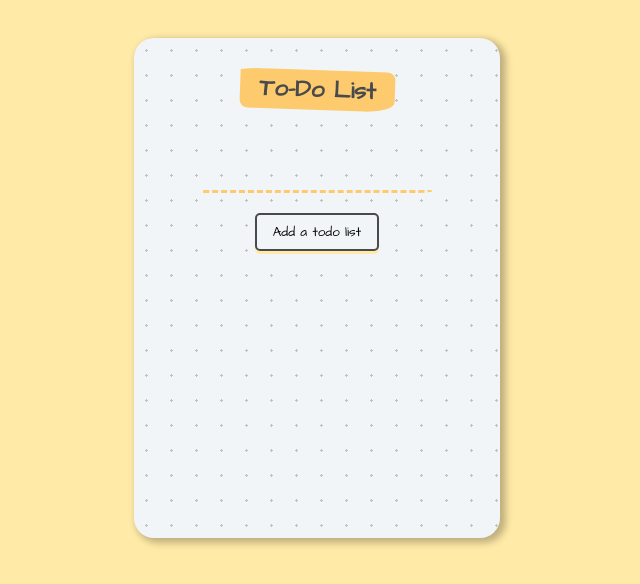
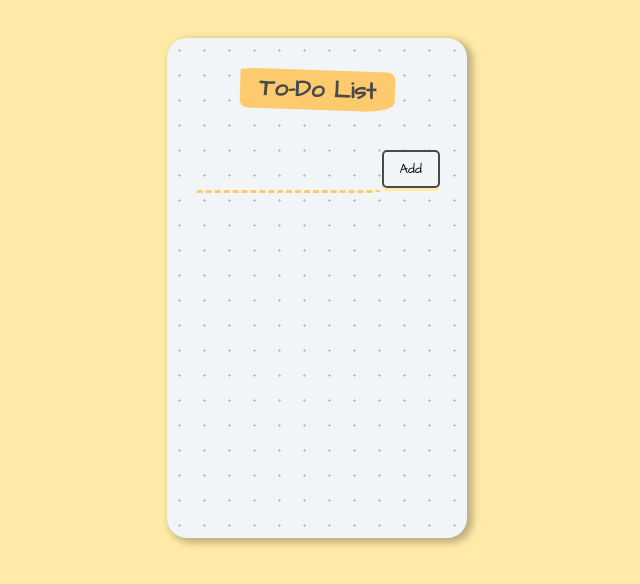
Before and after one commit to Kendaka/todoList, a React (Vite) app: page / in a window 1280 px wide. Shown: the top 584 px of the page, without its empty margins (323-963 px from the left). Built offline with nearby package versions, Linux system fonts and the light colour scheme.

Commit message:
change the button text

```diff
--- a/src/components/App.jsx
+++ b/src/components/App.jsx
@@ -24,7 +24,7 @@
       <div className="form">
         <input onChange={handleChange} type="text" value={inputText} />
         <button onClick={addItem}>
-          <span> Add a todo list</span>
+          <span> Add</span>
         </button>
       </div>
       <div>
```
